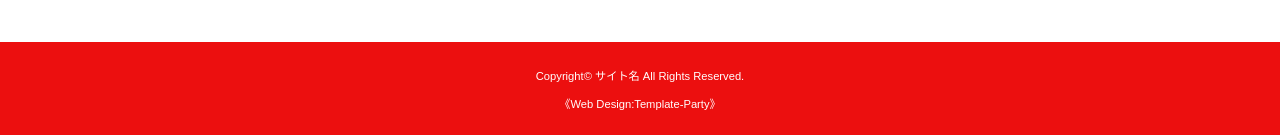
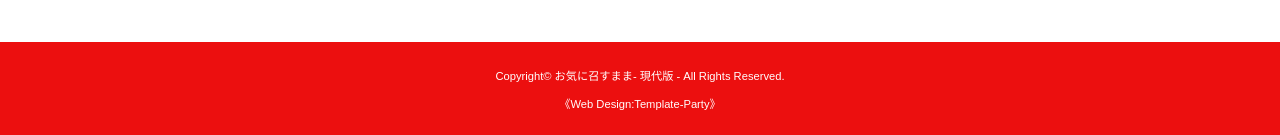
Before and after one commit to okinimesumamateam/website, a plain HTML site: page access.html in a window 1280 px wide. Shown: the part 937-1072 px from the top of the page. Drawn offline with nearby package versions, Linux system fonts and the light colour scheme.

Commit message:
サイト名

```diff
--- a/access.html
+++ b/access.html
@@ -47,7 +47,7 @@
 </div>
 <!--/#contents-->
 <footer>
-<small>Copyright&copy; <a href="index.html">サイト名</a> All Rights Reserved.</small>
+<small>Copyright&copy; <a href="index.html">お気に召すまま- 現代版 -</a> All Rights Reserved.</small>
 <span class="pr"><a href="https://template-party.com/" target="_blank">《Web Design:Template-Party》</a></span>
 </footer>
 
```
Also changed, not shown: application.html (+1 -1 lines), flyer.html (+1 -1 lines), index.html (+1 -1 lines).
